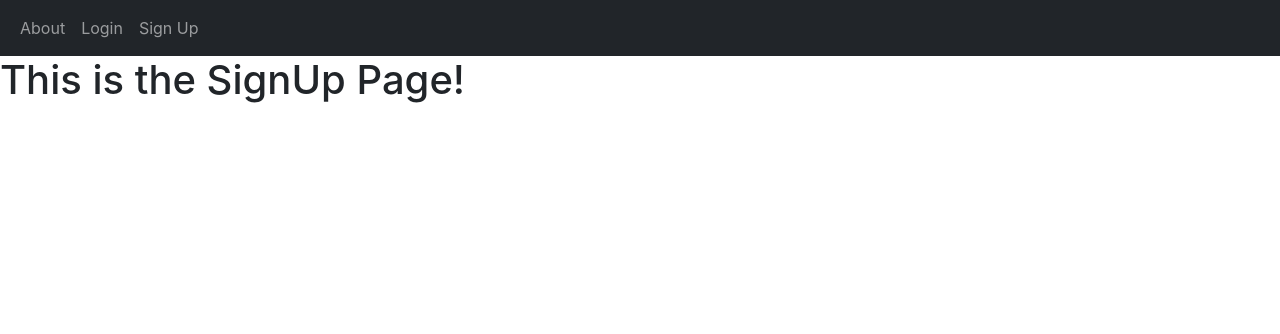
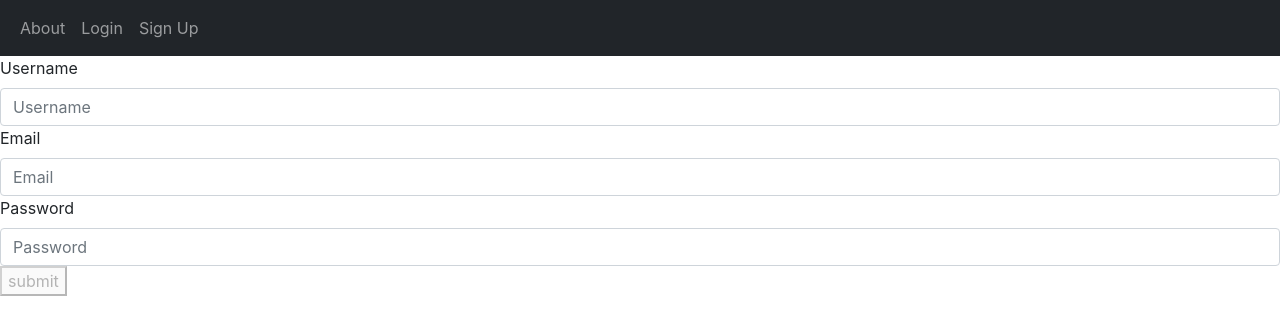
Before and after one commit to mjh1985codeman/cook-n-share, a React (Create React App) app in the folder client/: page /SignUp in a window 1280 px wide. Shown: the top 334 px of the page. Built offline with nearby package versions, Linux system fonts and the light colour scheme.

Commit message:
simple login / logout functionality working

```diff
--- a/client/src/components/Login.js
+++ b/client/src/components/Login.js
@@ -1,11 +1,94 @@
-import React from "react";
+import React, { useState } from "react";
 import Navbar from "./Navbar";
+import { Form, Alert } from "react-bootstrap";
+import { useMutation } from "@apollo/react-hooks";
+import Auth from "../utils/auth";
+
+import { LOGIN_USER } from "../utils/mutations";
 
 const Login = () => {
+  const [userFormData, setUserFormData] = useState({
+    username: "",
+    password: "",
+  });
+  const [validated] = useState(false);
+  const [showAlert, setShowAlert] = useState(false);
+
+  const [loginUser] = useMutation(LOGIN_USER);
+
+  const handleInputChange = (event) => {
+    const { name, value } = event.target;
+    setUserFormData({ ...userFormData, [name]: value });
+  };
+
+  const handleFormSubmit = async (event) => {
+    event.preventDefault();
+
+    try {
+      // execute the loginUser mutation and pass in variable data from the form
+      const { data } = await loginUser({
+        variables: { ...userFormData },
+      });
+
+      Auth.login(data.login.token);
+    } catch (e) {
+      console.error(e);
+      setShowAlert(true);
+    }
+
+    setUserFormData({
+      username: "",
+      password: "",
+    });
+  };
+
   return (
     <>
       <Navbar></Navbar>
-      <h1>This is the Login Page!</h1>
+      <div className="login-style">
+        <Form noValidate validated={validated} onSubmit={handleFormSubmit}>
+          <Alert
+            id="login-alert"
+            className="login-style"
+            dismissible
+            onClose={() => setShowAlert(false)}
+            show={showAlert}
+            variant="danger"
+          >
+            Something went wrong with your login credentials!
+          </Alert>
+          <Form.Group>
+            <Form.Label htmlFor="username">Username</Form.Label>
+            <Form.Control
+              type="text"
+              placeholder="Your username"
+              name="username"
+              onChange={handleInputChange}
+              value={userFormData.username}
+              required
+            />
+          </Form.Group>
+
+          <Form.Group>
+            <Form.Label htmlFor="password">Password</Form.Label>
+            <Form.Control
+              type="text"
+              placeholder="Your password"
+              name="password"
+              onChange={handleInputChange}
+              value={userFormData.password}
+              required
+            />
+          </Form.Group>
+          <button
+            disabled={!(userFormData.username && userFormData.password)}
+            type="submit"
+            variant="contained"
+          >
+            Submit
+          </button>
+        </Form>
+      </div>
     </>
   );
 };
--- a/client/src/components/Navbar.js
+++ b/client/src/components/Navbar.js
@@ -16,7 +16,6 @@ const AppNavbar = () => {
                 About
               </Nav.Link>
             </Nav.Item>
-
             <Nav.Item>
               <Nav.Link as={Link} to="/Login">
                 Login
@@ -30,9 +29,7 @@ const AppNavbar = () => {
             {/*Logout Conditionally Rendered if user is logged in*/}
             {Auth.loggedIn() ? (
               <Nav.Item>
-                <Nav.Link as={Link} to="/">
-                  Logout
-                </Nav.Link>
+                <Nav.Link onClick={() => Auth.logout()}>Logout</Nav.Link>
               </Nav.Item>
             ) : null}
           </Nav>
--- a/client/src/components/SignUp.js
+++ b/client/src/components/SignUp.js
@@ -1,11 +1,125 @@
-import React from "react";
+import React, { useState } from "react";
+import { Form, Alert } from "react-bootstrap";
 import Navbar from "./Navbar";
 
+import Auth from "../utils/auth";
+import { ADD_USER } from "../utils/mutations";
+import { useMutation } from "@apollo/react-hooks";
+
 const SignUp = () => {
+  // setting up initial form state
+  const [userFormData, setUserFormData] = useState({
+    username: "",
+    email: "",
+    password: "",
+  });
+
+  //set state for form validation
+  const [validated] = useState(false);
+
+  //set state for alert
+  const [showAlert, setShowAlert] = useState(false);
+
+  // define adding user
+  const [createUser] = useMutation(ADD_USER);
+
+  const handleInputChange = (event) => {
+    const { name, value } = event.target;
+    setUserFormData({ ...userFormData, [name]: value });
+  };
+
+  const handleFormSubmit = async (event) => {
+    event.preventDefault();
+
+    // ensuring form has all information input
+    const form = event.currentTarget;
+
+    if (form.checkValidity() === false) {
+      event.preventDefault();
+      event.stopPropagation();
+    }
+
+    try {
+      const { data } = await createUser({
+        variables: { ...userFormData },
+      });
+
+      Auth.login(data.addUser.token);
+    } catch (err) {
+      console.error(err);
+      setShowAlert(true);
+    }
+
+    setUserFormData({
+      username: "",
+      email: "",
+      password: "",
+    });
+  };
   return (
     <>
       <Navbar></Navbar>
-      <h1>This is the SignUp Page!</h1>
+      <div className="login-style">
+        <Form noValidate validated={validated} onSubmit={handleFormSubmit}>
+          <Alert
+            id="signUp-alert"
+            className="login-style"
+            dismissable
+            onClose={() => setShowAlert(false)}
+            show={showAlert}
+            variant="danger"
+          >
+            There was a problem with signing up! Please try again!
+          </Alert>
+          <Form.Group>
+            <Form.Label htmlFor="username">Username</Form.Label>
+            <Form.Control
+              type="text"
+              placeholder="Username"
+              name="username"
+              onChange={handleInputChange}
+              value={userFormData.username}
+              required
+            />
+          </Form.Group>
+          <Form.Group>
+            <Form.Label htmlFor="email">Email</Form.Label>
+            <Form.Control
+              type="text"
+              placeholder="Email"
+              name="email"
+              onChange={handleInputChange}
+              value={userFormData.email}
+              required
+            />
+          </Form.Group>
+          <Form.Group>
+            <Form.Label htmlFor="password">Password</Form.Label>
+            <Form.Control
+              type="text"
+              placeholder="Password"
+              name="password"
+              onChange={handleInputChange}
+              value={userFormData.password}
+              required
+            />
+          </Form.Group>
+
+          <button
+            disabled={
+              !(
+                userFormData.username &&
+                userFormData.email &&
+                userFormData.password
+              )
+            }
+            type="submit"
+            variant="contained"
+          >
+            submit
+          </button>
+        </Form>
+      </div>
     </>
   );
 };
```
